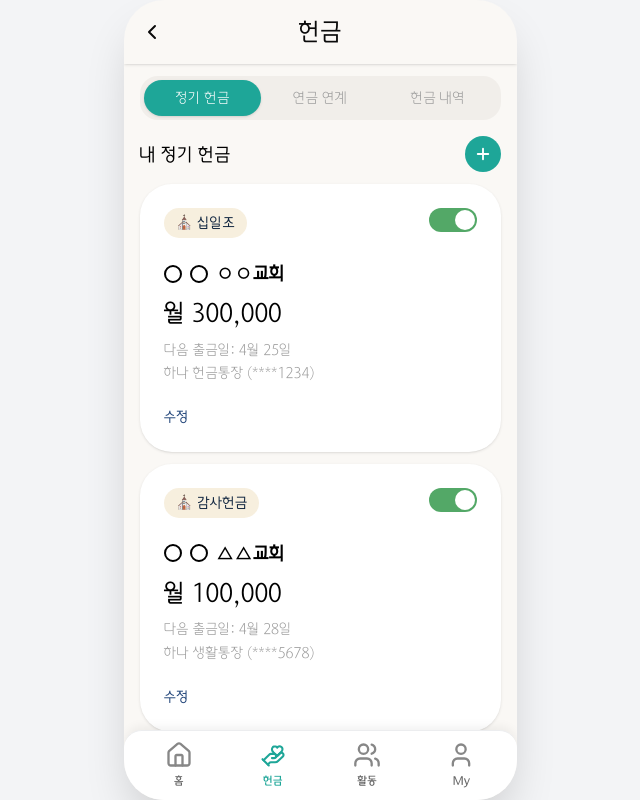
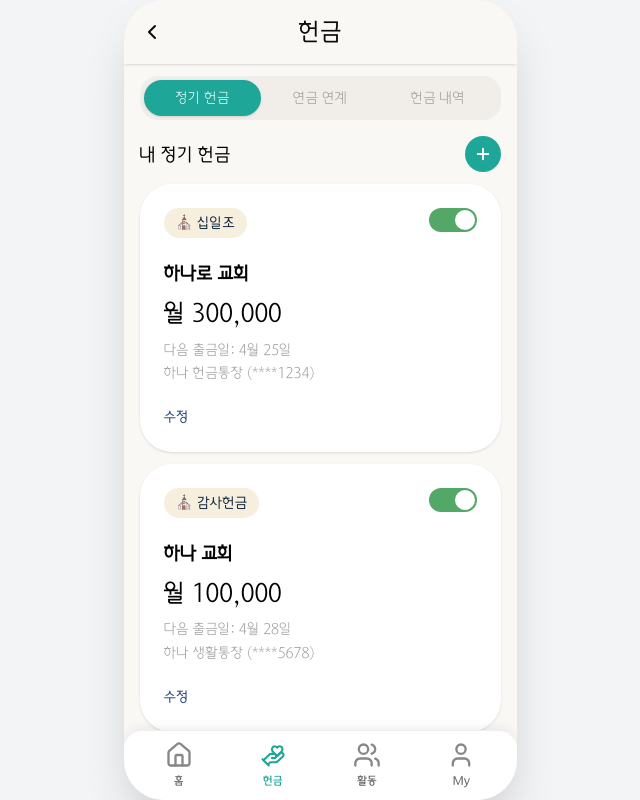
Before and after one commit to PrayForHanaro/Frontend, a Next.js app: page /giving in a window 1280 px wide. Shown: the whole page, without its empty margins (320-960 px from the left). Built offline with nearby package versions, Linux system fonts and the light colour scheme.

Commit message:
fix: 헌금 페이지 수정 #31

```diff
--- a/components/ui/giving/RegularGivingCard.tsx
+++ b/components/ui/giving/RegularGivingCard.tsx
@@ -73,16 +73,6 @@ export default function RegularGivingCard({
 
       <div className="mt-6 flex flex-col gap-3">
         <div className="flex items-center gap-2">
-          <span
-            aria-hidden="true"
-            className="block rounded-full border-2 border-hana-black"
-            style={{ width: '18px', height: '18px' }}
-          />
-          <span
-            aria-hidden="true"
-            className="block rounded-full border-2 border-hana-black"
-            style={{ width: '18px', height: '18px' }}
-          />
           <strong
             className="font-hana-main text-hana-black"
             style={{ fontSize: '18px', lineHeight: '1.3' }}
--- a/components/ui/giving/RegularGivingSection.tsx
+++ b/components/ui/giving/RegularGivingSection.tsx
@@ -40,7 +40,7 @@ const INITIAL_GIVING_ITEMS: RegularGivingItem[] = [
   {
     id: 1,
     givingType: '십일조',
-    churchName: '○○교회',
+    churchName: '하나로 교회',
     amount: 300000,
     nextWithdrawalDate: '4월 25일',
     accountName: '하나 헌금통장',
@@ -50,7 +50,7 @@ const INITIAL_GIVING_ITEMS: RegularGivingItem[] = [
   {
     id: 2,
     givingType: '감사헌금',
-    churchName: '△△교회',
+    churchName: '하나 교회',
     amount: 100000,
     nextWithdrawalDate: '4월 28일',
     accountName: '하나 생활통장',
@@ -131,7 +131,7 @@ export default function RegularGivingSection() {
     const newGivingItem: RegularGivingItem = {
       id: Date.now(),
       givingType: selectedCashType,
-      churchName: '○○교회',
+      churchName: '하나로 교회',
       amount: 30000,
       nextWithdrawalDate: formatDateToKorean(startDate),
       accountName,
--- a/constants/activity.tsx
+++ b/constants/activity.tsx
@@ -30,7 +30,7 @@ export const ACTIVITY_LIST: ActivityItem[] = [
     id: 1,
     category: '봉사모집',
     title: '토요 급식 봉사자 모집',
-    location: '성동구 ○○교회',
+    location: '성동구 하나 교회',
     schedule: '4.12(토) 오전 10시',
     currentCount: 3,
     maxCount: 10,
@@ -43,7 +43,7 @@ export const ACTIVITY_LIST: ActivityItem[] = [
     id: 2,
     category: '동행찾기',
     title: '봄꽃 구경 겸 나들이 가요^^',
-    location: '종로구 ○○공원',
+    location: '종로구 하나로 공원',
     schedule: '4월 둘째 주',
     currentCount: 15,
     maxCount: 30,
@@ -56,7 +56,7 @@ export const ACTIVITY_LIST: ActivityItem[] = [
     id: 3,
     category: '교회행사',
     title: '교회 정원 가꾸기',
-    location: '마포구 ○○교회',
+    location: '마포구 하나로 교회',
     schedule: '4.19(토) 오후 2시',
     currentCount: 5,
     maxCount: 8,
@@ -72,7 +72,7 @@ export const MY_ACTIVITY_LIST: ActivityItem[] = [
     id: 1,
     category: '봉사모집',
     title: '토요 급식 봉사자 모집',
-    location: '성동구 ○○교회',
+    location: '성동구 하나 교회',
     schedule: '4.12(토) 오전 10시',
     currentCount: 3,
     maxCount: 10,
@@ -85,7 +85,7 @@ export const MY_ACTIVITY_LIST: ActivityItem[] = [
     id: 2,
     category: '동행찾기',
     title: '봄꽃 구경 겸 나들이 가요^^',
-    location: '종로구 ○○공원',
+    location: '종로구 하나로 공원',
     schedule: '4월 둘째 주',
     currentCount: 15,
     maxCount: 30,
@@ -98,7 +98,7 @@ export const MY_ACTIVITY_LIST: ActivityItem[] = [
     id: 3,
     category: '교회행사',
     title: '교회 정원 가꾸기',
-    location: '마포구 ○○교회',
+    location: '마포구 하나 교회',
     schedule: '4.19(토) 오후 2시',
     currentCount: 5,
     maxCount: 8,
```
